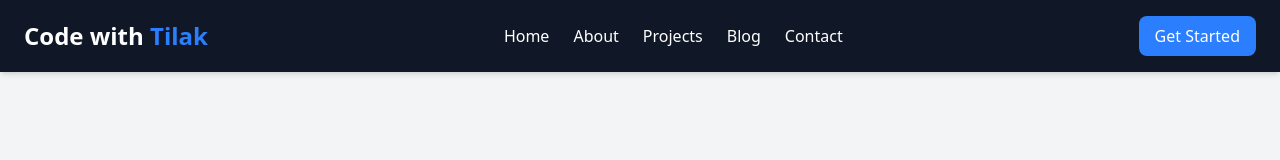
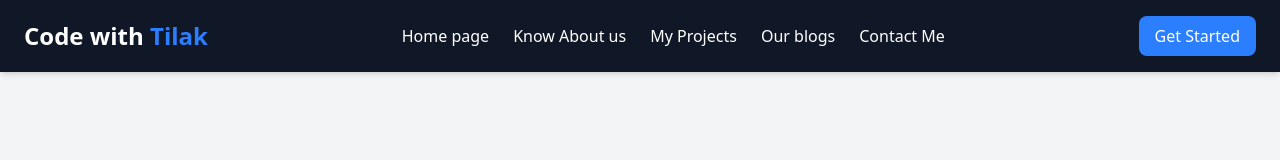
Before and after one commit to tilak-raaz/git-merge-tut, a website: page index.html in a window 1280 px wide. Drawn offline with Linux system fonts and the light colour scheme.

Commit message:
nav bar changed

```diff
--- a/index.html
+++ b/index.html
@@ -19,11 +19,11 @@
 
             <!-- Desktop Menu -->
             <ul class="hidden md:flex space-x-6">
-                <li><a href="#" class="hover:text-blue-400">Home</a></li>
-                <li><a href="#" class="hover:text-blue-400">About</a></li>
-                <li><a href="#" class="hover:text-blue-400">Projects</a></li>
-                <li><a href="#" class="hover:text-blue-400">Blog</a></li>
-                <li><a href="#" class="hover:text-blue-400">Contact</a></li>
+                <li><a href="#" class="hover:text-blue-400">Home page</a></li>
+                <li><a href="#" class="hover:text-blue-400"> Know About us</a></li>
+                <li><a href="#" class="hover:text-blue-400"> My Projects</a></li>
+                <li><a href="#" class="hover:text-blue-400">Our blogs</a></li>
+                <li><a href="#" class="hover:text-blue-400">Contact Me </a></li>
             </ul>
 
             <!-- Button -->
```
